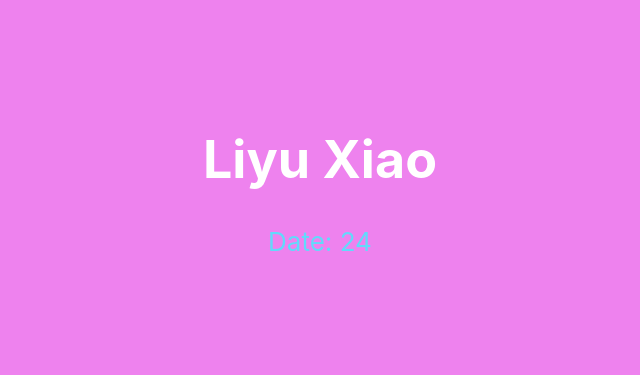
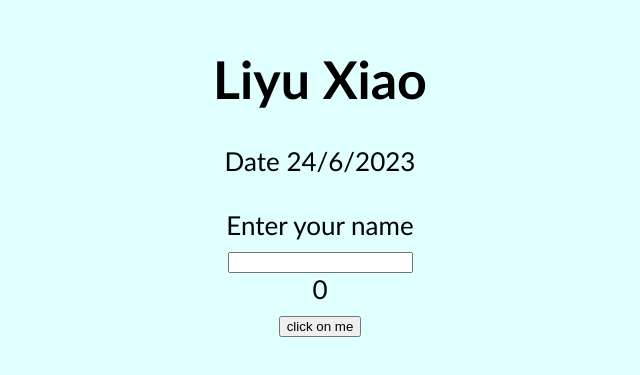
Before and after one commit to liyuxiao2/website, a React (Create React App) app: page / in a window 1280 px wide. Shown: the part 225-600 px from the top of the page, without its empty margins (320-960 px from the left). Built offline with nearby package versions, Linux system fonts and the light colour scheme.

Commit message:
added a button adds one with every click

```diff
--- a/src/components/App.css
+++ b/src/components/App.css
@@ -14,17 +14,20 @@
 }
 
 .App-header {
-  background-color: violet;
+  background-color: lightcyan;
   min-height: 100vh;
   display: flex;
   flex-direction: column;
   text-align: center;
   align-items: center;
   justify-content: center;
+  font-family: 'Trebuchet MS', 'Lucida Sans Unicode', 'Lucida Grande', 'Lucida Sans', Arial, sans-serif;
   font-size: calc(10px + 2vmin);
-  color: white;
+  color: black;
 }
 
 .App-link {
-  color: #61dafb;
+  color: black;
+  display:flex;
+
 }
--- a/src/components/featurePage.js
+++ b/src/components/featurePage.js
@@ -1,16 +1,56 @@
-import React from 'react';
+import React, {Component} from 'react';
 import './App.css'
 
-const Header = () => {
-    const getYear = () =>{
-        const day = new Date();
-        return day.getDate();
+class Header extends Component{
+
+    state = {
+        name: 'Francis',
+        title: 'website',
+        keywords:'',
+        count:0
     }
-    return(
-        <div className='App-link'>
-            Date: {getYear()}
-        </div>
-    )
+
+    inputNameHandler = (event) => {
+        console.log(event.target.value);
+        this.setState({
+            keywords:''
+        })
+    }
+
+    addOne(){
+        this.setState((state, props)=>({
+            count: state.count + 1
+        }))
+    }
+
+    getYear(){
+        const date = new Date();
+        let day = date.getDate()
+        let month = date.getMonth()
+        let year = date.getFullYear()
+        return day+ "/" + month + "/" + year;
+    }
+
+    render(){
+
+
+        return(
+            <header>
+                <div className='App-link'> Date {this.getYear()} </div>
+
+                <br/>
+
+                <div>Enter your name </div>
+
+                <input  className='App'
+                    onChange={this.inputNameHandler}
+                />
+
+                <div> {this.state.count} </div>
+                <button onClick={ ()=> this.addOne() } >click on me</button>
+            </header>
+        )
+    }
 }
 
 export default Header
```
